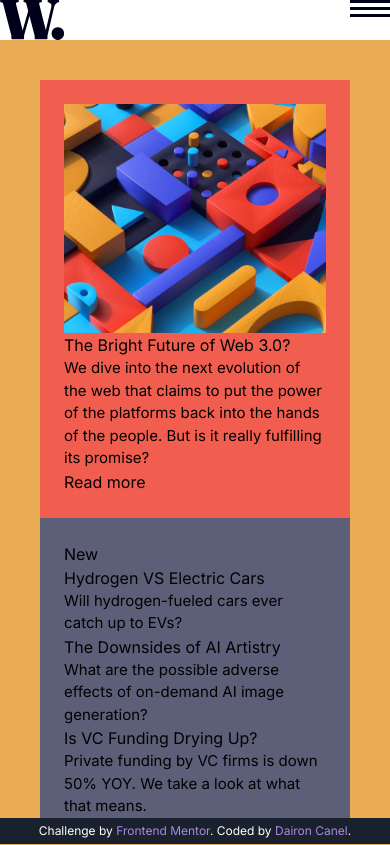
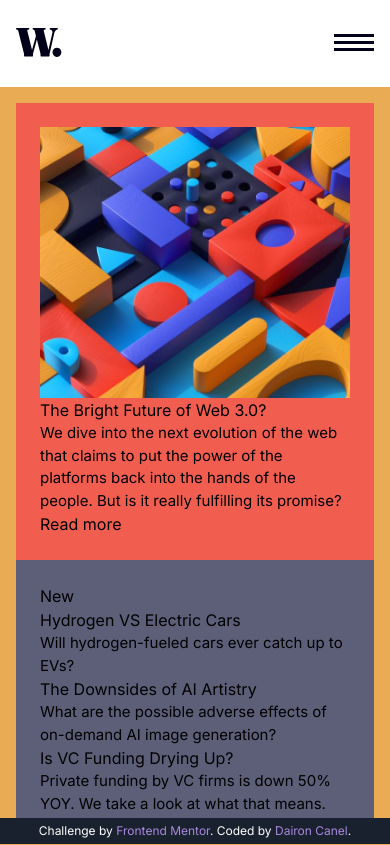
Before and after one commit to dairon-canel/news-homepage, a website: page public/index.html in a window 390 px wide. Shown: the top 845 px of the page. Drawn offline with Linux system fonts and the light colour scheme.

Commit message:
feat: header navbar mobile design

```diff
--- a/public/index.html
+++ b/public/index.html
@@ -18,7 +18,7 @@
   </head>
   <body class="grid min-h-screen">
     <header
-      class="col-auto grid grid-flow-col justify-between place-self-stretch"
+      class="col-auto grid grid-flow-col justify-between place-self-stretch px-4 pt-7 pb-[1.9rem]"
     >
       <nav class="order-2 hidden">
         <ul class="grid grid-flow-col gap-5">
@@ -29,15 +29,19 @@
           <li><a href="#">Categories</a></li>
         </ul>
       </nav>
-      <img class="order-1" src="./logo.svg" alt="logo" />
-      <img class="order-2" src="./icon-menu.svg" alt="menu" />
+      <img
+        class="order-1 w-[2.9rem] place-self-center"
+        src="./logo.svg"
+        alt="logo"
+      />
+      <img class="order-2 place-self-center" src="./icon-menu.svg" alt="menu" />
       <img
         class="order-2 hidden"
         src="./icon-menu-close.svg"
         alt="menu close"
       />
     </header>
-    <main class="grid bg-softOrange p-10 md:grid-cols-3 md:grid-rows-3">
+    <main class="grid bg-softOrange p-4 md:grid-cols-3 md:grid-rows-3">
       <section
         class="grid bg-softRed p-6 md:col-start-1 md:col-end-3 md:row-start-1 md:row-end-3 md:grid-cols-2 md:grid-rows-2"
       >
```
Also changed, not shown: public/output-style.css.
